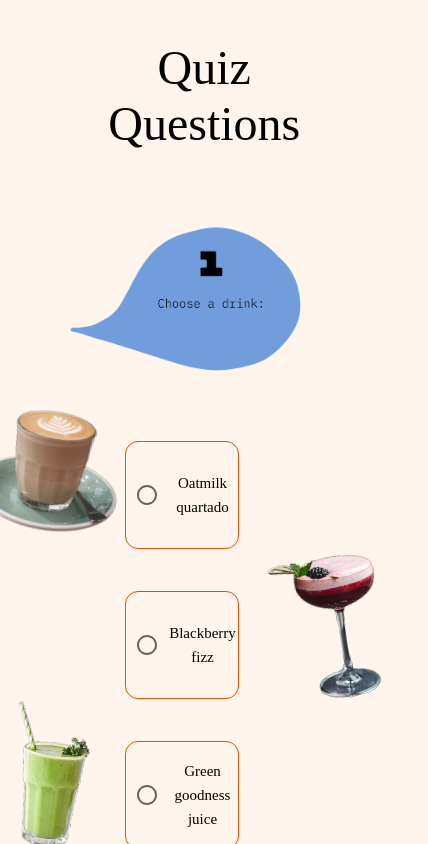
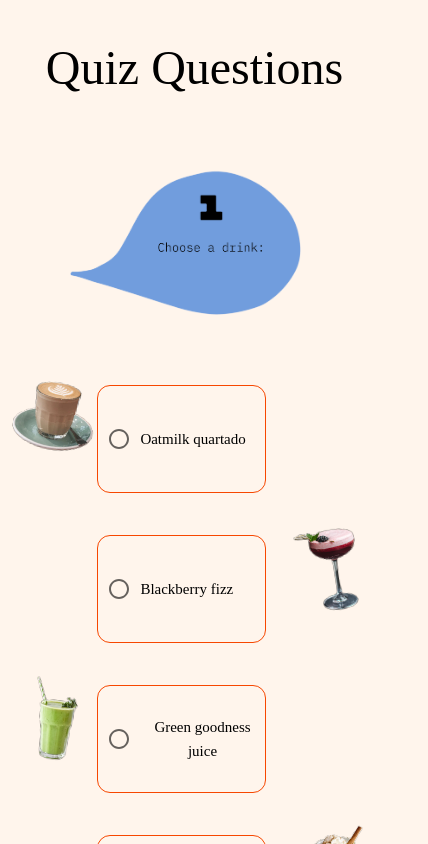
Before and after one commit to 394-s22/unfound1, a React (Create React App) app: page /question in a window 390 px wide. Shown: the top 844 px of the page, 428 px wide, since content can reach past the window. Built offline with nearby package versions, Linux system fonts and the light colour scheme; a web font is replaced by a local one.

Commit message:
made images resizeable

```diff
--- a/src/App.css
+++ b/src/App.css
@@ -98,7 +98,7 @@
 
 @media only screen and (max-width: 600px) {
   .centered h3{
-    padding-left: 15%;
+    font-size: 25px;
   }
 
   .choseimg img{
@@ -107,10 +107,14 @@
   }
 
   .quizQuestions h3{
-    padding-left: 15%;
+    padding-left: 10%;
   }
 
   .quizQuestions h6{
     font-size: 15px;
   }
+
+  .question_image{
+    width: 85px;
+  }
 }
--- a/src/App.js
+++ b/src/App.js
@@ -18,7 +18,7 @@ function App() {
     <>
      <ThemeProvider theme={myTheme}>
     <div className="centered">
-    <Typography variant="h3" gutterBottom> What type of Unfounder are you? </Typography>
+    <Typography variant="h3" gutterBottom> What type of Unfounder are you? </Typography><br></br>
       <Button halfWidth variant="contained" color="primary" href="/question">Take the quiz</Button>
       </div>
       </ThemeProvider>
```
